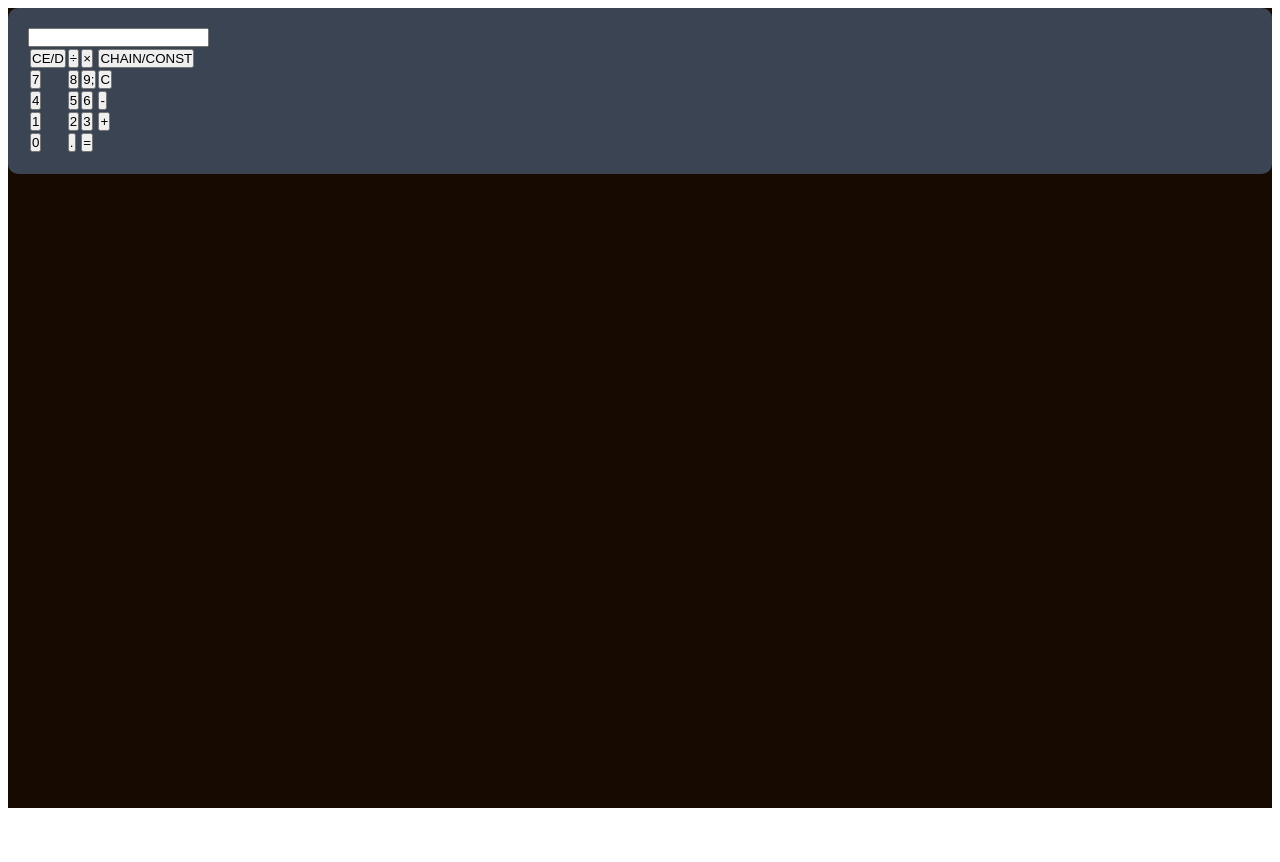
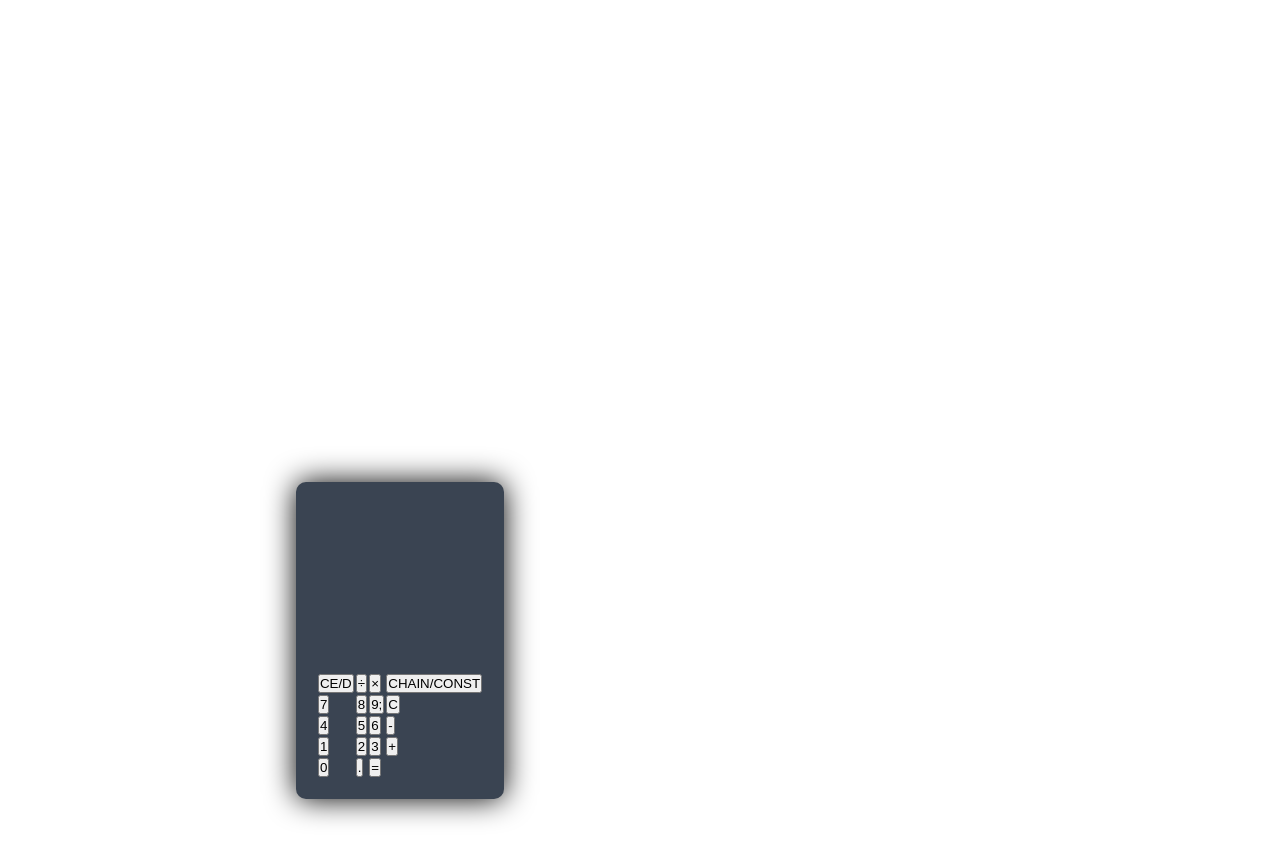
Before and after one commit to cann9676/JS_CSS_HTML_Calculator, a plain HTML site: page index.html in a window 1280 px wide. Before the commit the page ends 816 px from the top, so only its background shows below. Drawn offline with Linux system fonts and the light colour scheme.

Commit message:
Adding in display and additional CSS edits.

```diff
--- a/index.html
+++ b/index.html
@@ -10,8 +10,8 @@
     <div class="container">
         <div class="calculator">
             <table>
-                <div>
-                    <input type="text" name="display">
+                <div class="display-screen">
+                    <div id="display"></div>
                 </div>
                 <tr>
                     <td><button class="btn-operator" id="clear">CE/D</button></td>
--- a/style.css
+++ b/style.css
@@ -1,19 +1,57 @@
 *{
-    margin: o;
+    margin: 0;
     padding: 0;
+    box-sizing: border-box;
+    outline: 0;
+    transition: all 0.5s ease;
+
+}
+
+body{
     font-family: 'Poppins', sans-serif;
-    box-sizing: border-box;
+
+}
+
+.background{
+    color: black;
 }
 
 .container{
-    width: 100%;
-    height: 100vh;
-    background: #160a01;
+    width: 100vh;
+    height: 100vw;
+    display: grid;
+    place-items: center;
+}
+
+a{
+    text-decoration: none;
+    color: white;
 }
 
 .calculator {
     background: #3a4452;
     padding: 20px;
     border-radius: 10px;
+}
 
+.calculator{
+    position: relative;
+    height: auto;
+    width: auto;
+    padding: 20px;
+    border-radius: 10px;
+    box-shadow: 0 0 30px #000;
 }
+
+#display{
+    margin: 0 10px;
+    height: 150px;
+    width: auto;
+    max-width: 270px;
+    display: flex;
+    align-items: flex-end;
+    justify-content: flex-end;
+    font-size: 30px;
+    margin-bottom: 20px;
+    overflow-x: scroll;
+}
```
